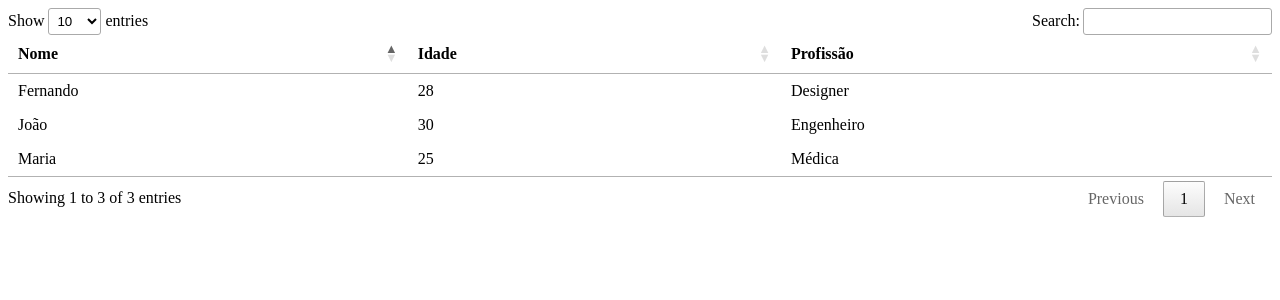
After one commit to rafaeldegomes/recicla, a PHP site: page /teste.php in a window 1280 px wide. The commit adds this page. Shown: the top 300 px of the page. Run offline with PHP 8.4, Linux system fonts and the light colour scheme; some libraries are stand-ins or nearby versions.

```diff
--- a/residuos.php
+++ b/residuos.php
@@ -9,6 +9,7 @@ if (empty($id)) {
     require_once "controller/conecta.php";
 ?>
     <script src="https://cdn.jsdelivr.net/npm/sweetalert2@11"></script>
+
 
     <!-- ============================================================== -->
     <!-- Start right Content here -->
@@ -35,6 +36,7 @@ if (empty($id)) {
 
                             </div>
                         </div>
+
                         <div class="modal fade bs-example-modal-xl" tabindex="-1" role="dialog" aria-labelledby="myExtraLargeModalLabel" aria-hidden="true">
                             <div class="modal-dialog modal-xl">
                                 <div class="modal-content">
--- /dev/null
+++ b/teste.php
@@ -0,0 +1,53 @@
+<!DOCTYPE html>
+<html lang="en">
+<head>
+    <meta charset="UTF-8">
+    <meta name="viewport" content="width=device-width, initial-scale=1.0">
+    <title>Document</title>
+    <!-- Estilo CSS para DataTables -->
+<link rel="stylesheet" type="text/css" href="https://cdn.datatables.net/1.11.4/css/jquery.dataTables.css">
+
+<!-- Biblioteca jQuery -->
+<script type="text/javascript" charset="utf8" src="https://code.jquery.com/jquery-3.6.0.min.js"></script>
+
+<!-- Script JS para DataTables -->
+<script type="text/javascript" charset="utf8" src="https://cdn.datatables.net/1.11.4/js/jquery.dataTables.js"></script>
+
+</head>
+<body>
+<script>
+    $(document).ready( function () {
+        $('#myTable').DataTable();
+    });
+</script>
+
+<table id="myTable">
+    <thead>
+        <tr>
+            <th>Nome</th>
+            <th>Idade</th>
+            <th>Profissão</th>
+        </tr>
+    </thead>
+    <tbody>
+        <tr>
+            <td>João</td>
+            <td>30</td>
+            <td>Engenheiro</td>
+        </tr>
+        <tr>
+            <td>Maria</td>
+            <td>25</td>
+            <td>Médica</td>
+        </tr>
+        <tr>
+            <td>Fernando</td>
+            <td>28</td>
+            <td>Designer</td>
+        </tr>
+        <!-- ... Adicione mais linhas conforme necessário ... -->
+    </tbody>
+</table>
+
+</body>
+</html>
```
